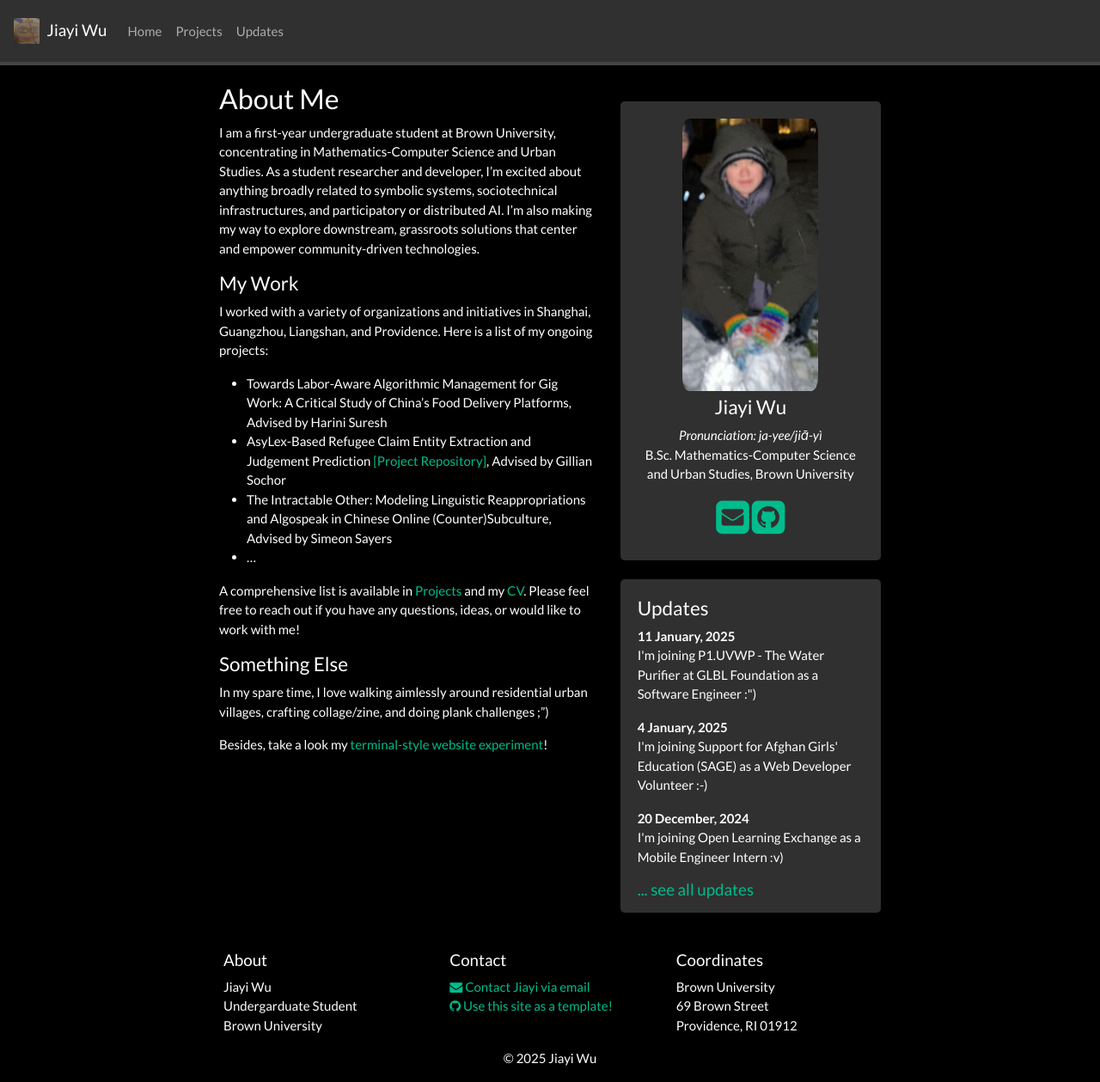
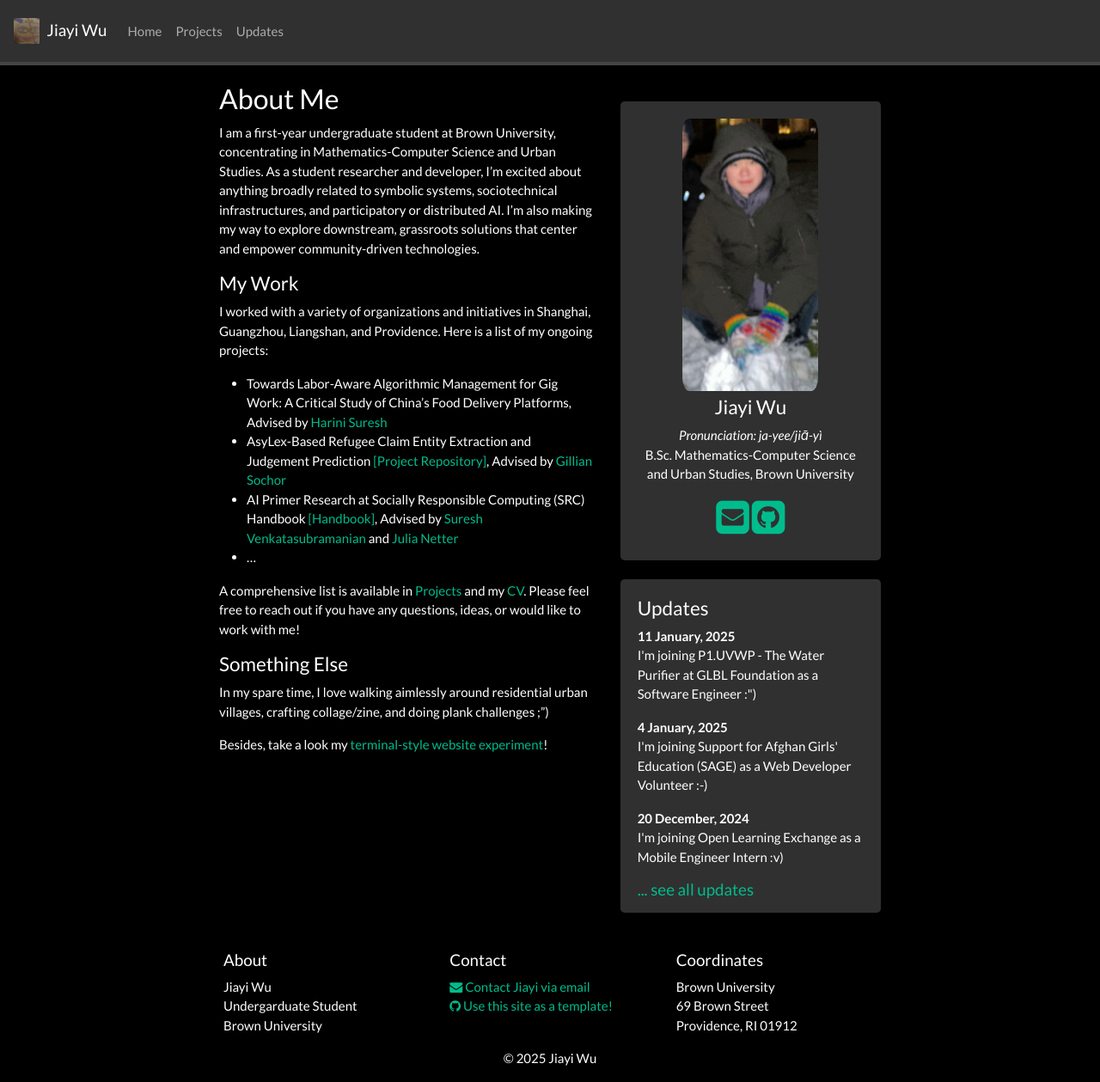
Before and after one commit to jiayiw005/jiayiw005.github.io, a Jekyll site: the page built from _pages/home.md, in a window 1280 px wide and 1259 px high. Shown: the whole window at 86% size. Built offline with Jekyll 4.4.1, drawn with Linux system fonts in a browser that asks for light colours; nearby versions of some CDN libraries; a style sheet for code colours, icons or effects is not loaded.

```diff
--- a/_pages/home.md
+++ b/_pages/home.md
@@ -14,9 +14,9 @@ I am a first-year undergraduate student at Brown University, concentrating in Ma
 #### My Work
 
 I worked with a variety of organizations and initiatives in Shanghai, Guangzhou, Liangshan, and Providence. Here is a list of my ongoing projects:
-- Towards Labor-Aware Algorithmic Management for Gig Work: A Critical Study of China’s Food Delivery Platforms, Advised by Harini Suresh
-- AsyLex-Based Refugee Claim Entity Extraction and Judgement Prediction [[Project Repository]](https://github.com/jiayiw005/refugee-claim-classifier), Advised by Gillian Sochor
-- The Intractable Other: Modeling Linguistic Reappropriations and Algospeak in Chinese Online (Counter)Subculture, Advised by Simeon Sayers
+- Towards Labor-Aware Algorithmic Management for Gig Work: A Critical Study of China’s Food Delivery Platforms, Advised by [Harini Suresh](https://harinisuresh.com/)
+- AsyLex-Based Refugee Claim Entity Extraction and Judgement Prediction [[Project Repository]](https://github.com/jiayiw005/refugee-claim-classifier), Advised by [Gillian Sochor](https://theorg.com/org/ai4all/org-chart/gillian-sochor)
+- AI Primer Research at Socially Responsible Computing (SRC) Handbook [[Handbook]](https://src-handbook-infrastructure-team.github.io/srch/), Advised by [Suresh Venkatasubramanian](https://dsi.brown.edu/people/suresh-venkatasubramanian) and [Julia Netter](http://www.julianetter.de/)
 - ...
 
 A comprehensive list is available in [Projects](https://jiayiw005.github.io/projects/) and my [CV](https://jiayiw005.github.io/cv/cv.pdf). Please feel free to reach out if you have any questions, ideas, or would like to work with me!
```
Also changed, not shown: _pages/projects.md (+1 -1 lines).
